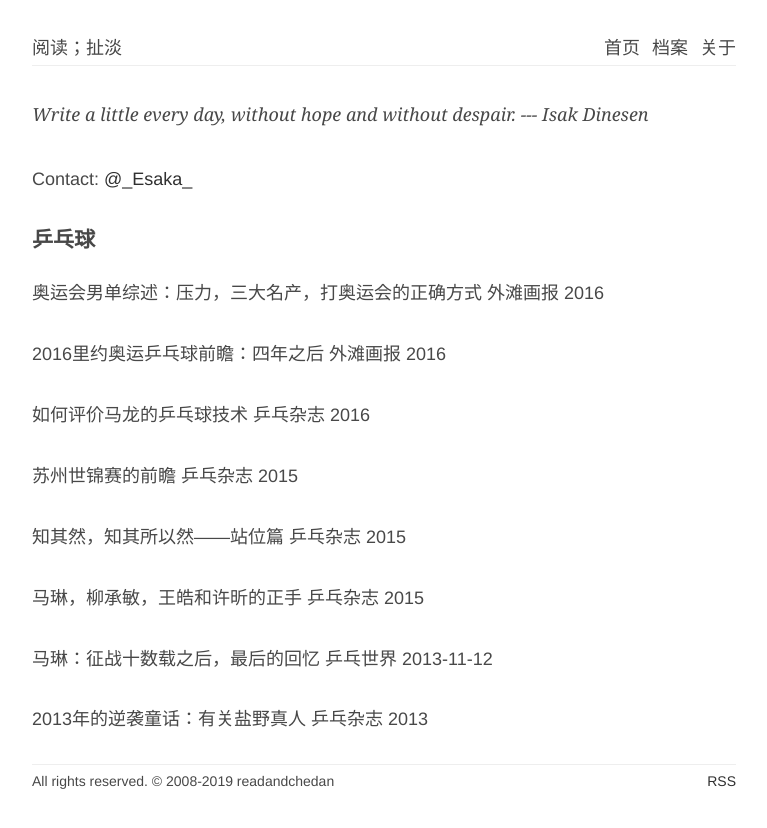
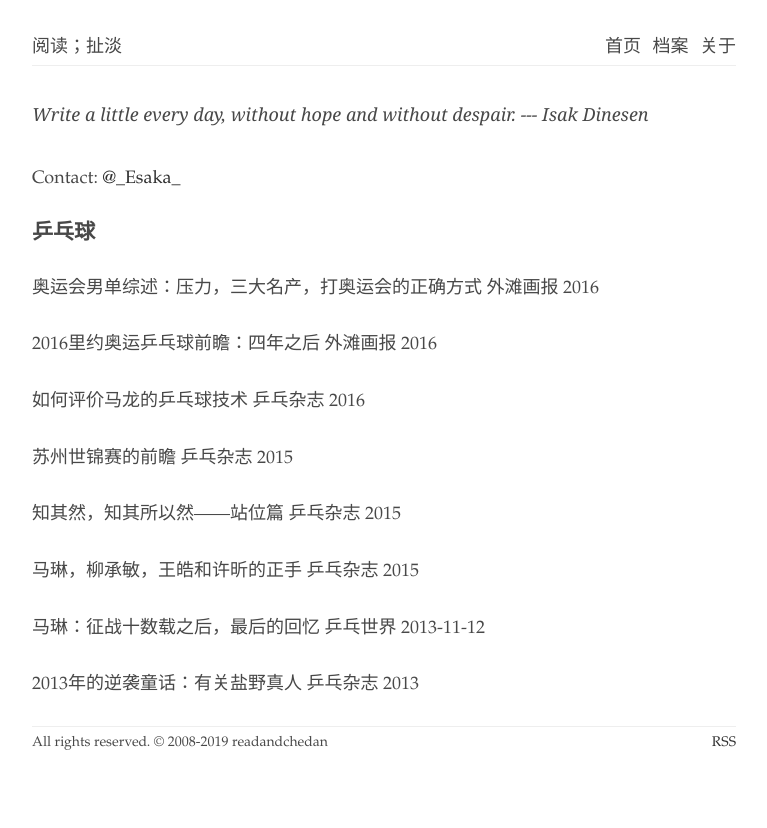
Before and after one commit to readandchedan/readandchedan.github.io, a Jekyll site: the page built from about.html, in a window 1280 px wide. Shown: the top 828 px of the page, without its empty margins (256-1023 px from the left). Built offline with Jekyll 4.4.1, drawn with Linux system fonts in a browser that asks for light colours.

Commit message:
nah the font is not good for chinese

```diff
--- a/css/stylesheet.css
+++ b/css/stylesheet.css
@@ -30,7 +30,7 @@
 
 .post {
   margin: 0 auto;
-  font-family: "Helvetica", "Arial", sans-serif;
+  font-family: Palatino, 'Palatino Linotype', Georgia, 'STHeiti', 'Microsoft YaHei', serif;
 
   color: #484848;
 
```
